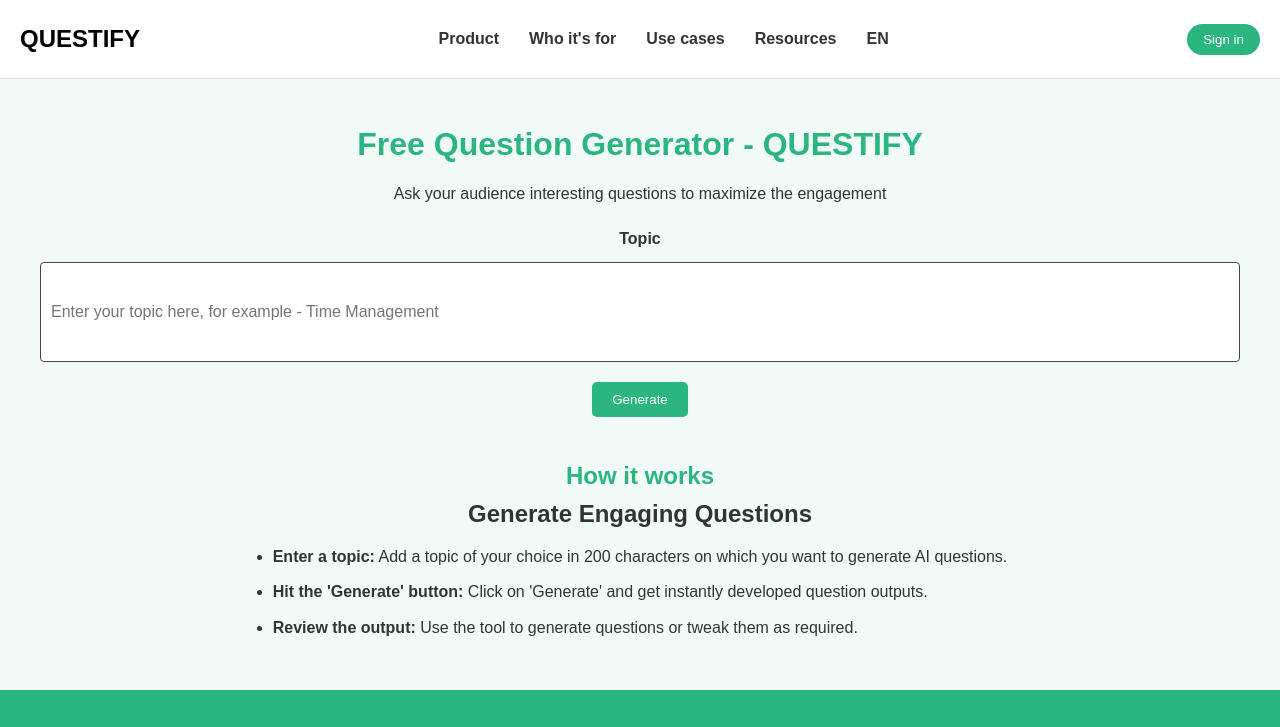
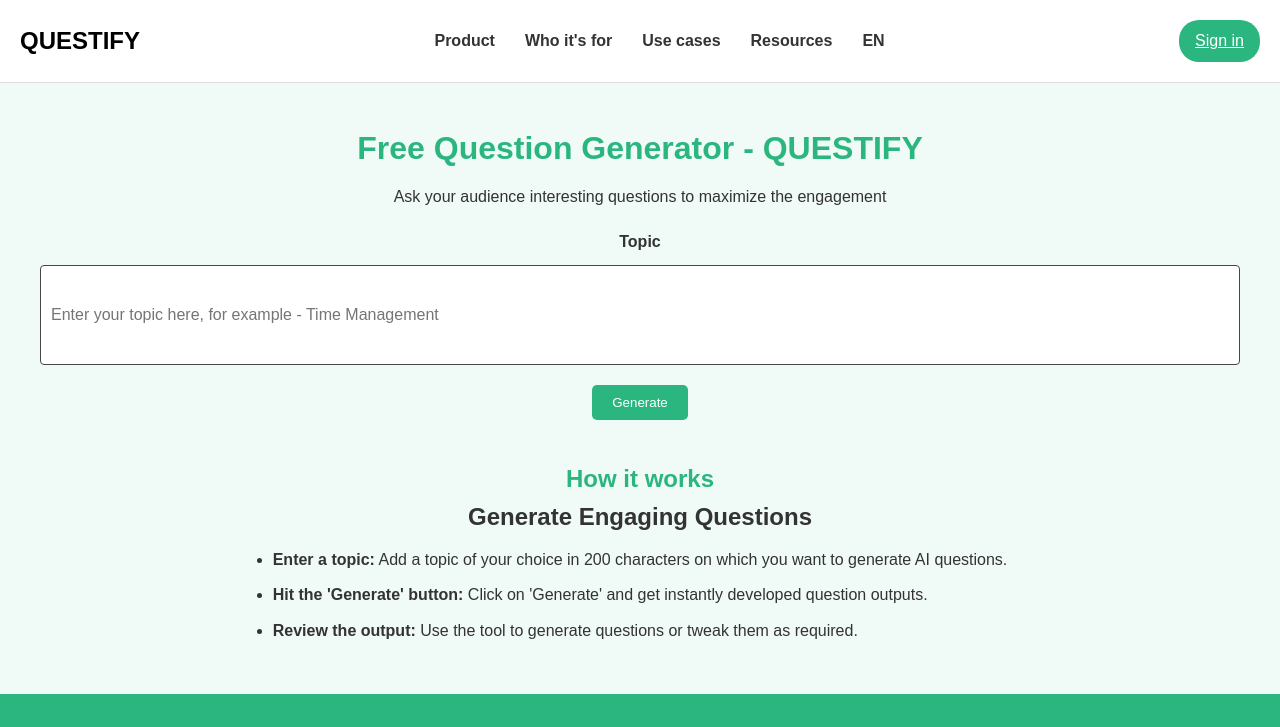
Before and after one commit to NoorulAmeena/Hexaware_Project, a plain HTML site: page index.html in a window 1280 px wide. Shown: the top 727 px of the page. Drawn offline with Linux system fonts and the light colour scheme.

Commit message:
second commit

```diff
--- a/index.html
+++ b/index.html
@@ -17,9 +17,10 @@
             <a href="components/usecase.html">Use cases</a>
             <a href="components/resources.html">Resources</a>
             <a href="components/lang.html">EN</a>
-            <!-- <a href="components/sign.html" class="sign-in">Sign in</a> -->
+
         </nav>
-        <button  href="components/sign.html" class="sign-in">Sign in</button>
+
+        <a href="components/sign.html" class="sign-in">Sign in</a>
     </header>
 
     <main class="main-container">
--- a/style.css
+++ b/style.css
@@ -37,27 +37,15 @@
     color: #333;
     font-weight: bold;
 }
-.sign-in {
-    background-color: #008067;
-    color: #FFFFFF;
-    padding: 10px 20px;
-    border: none;
-    border-radius: 4px;
-    cursor: pointer;
-  }
 
-
-/* .navbar a {
-    margin-left: 20px;
-    text-decoration: none;
-    color: #333;
-} */
 
 .sign-in {
     background-color: #2bb67f;
     color: white;
     padding: 8px 16px;
+    cursor: pointer;
     border-radius: 20px;
+
 }
 
 .main-container {
```
